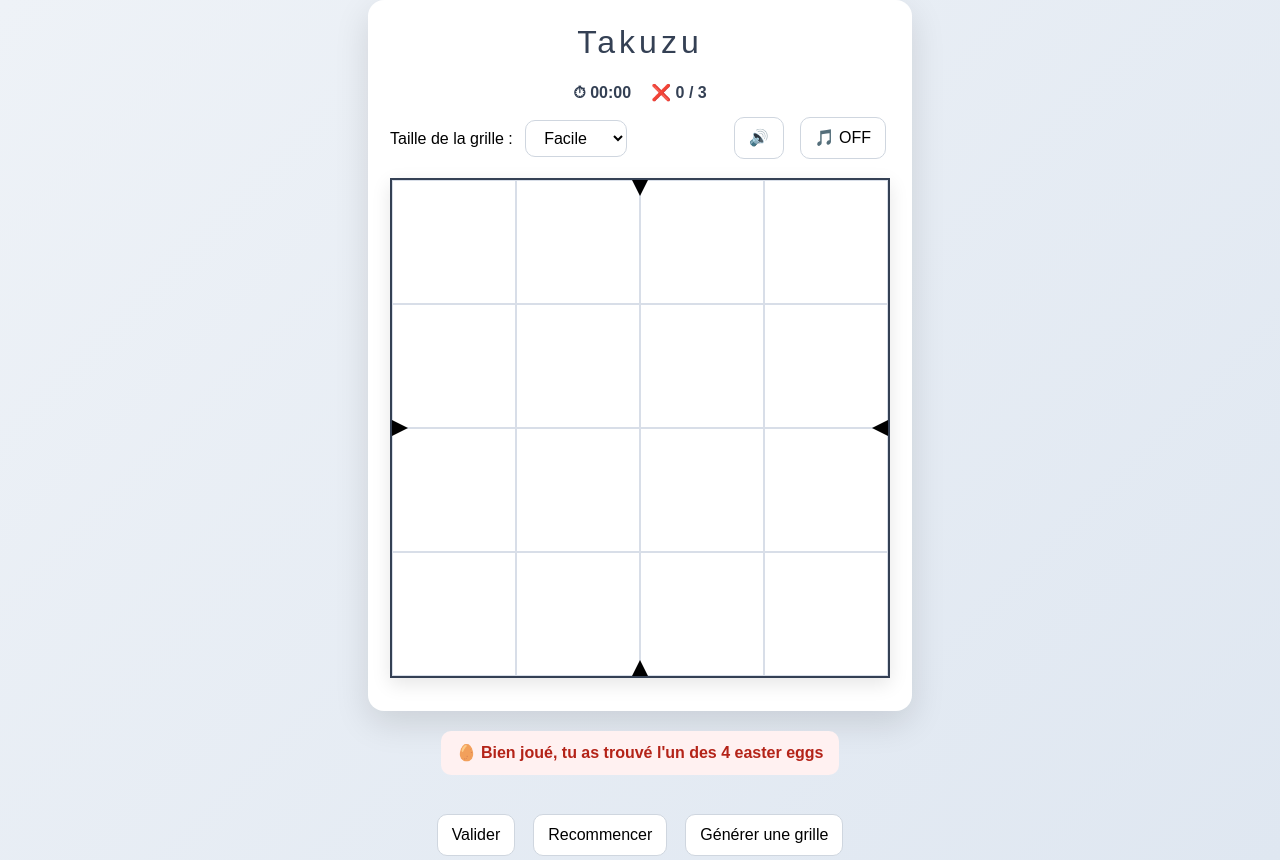
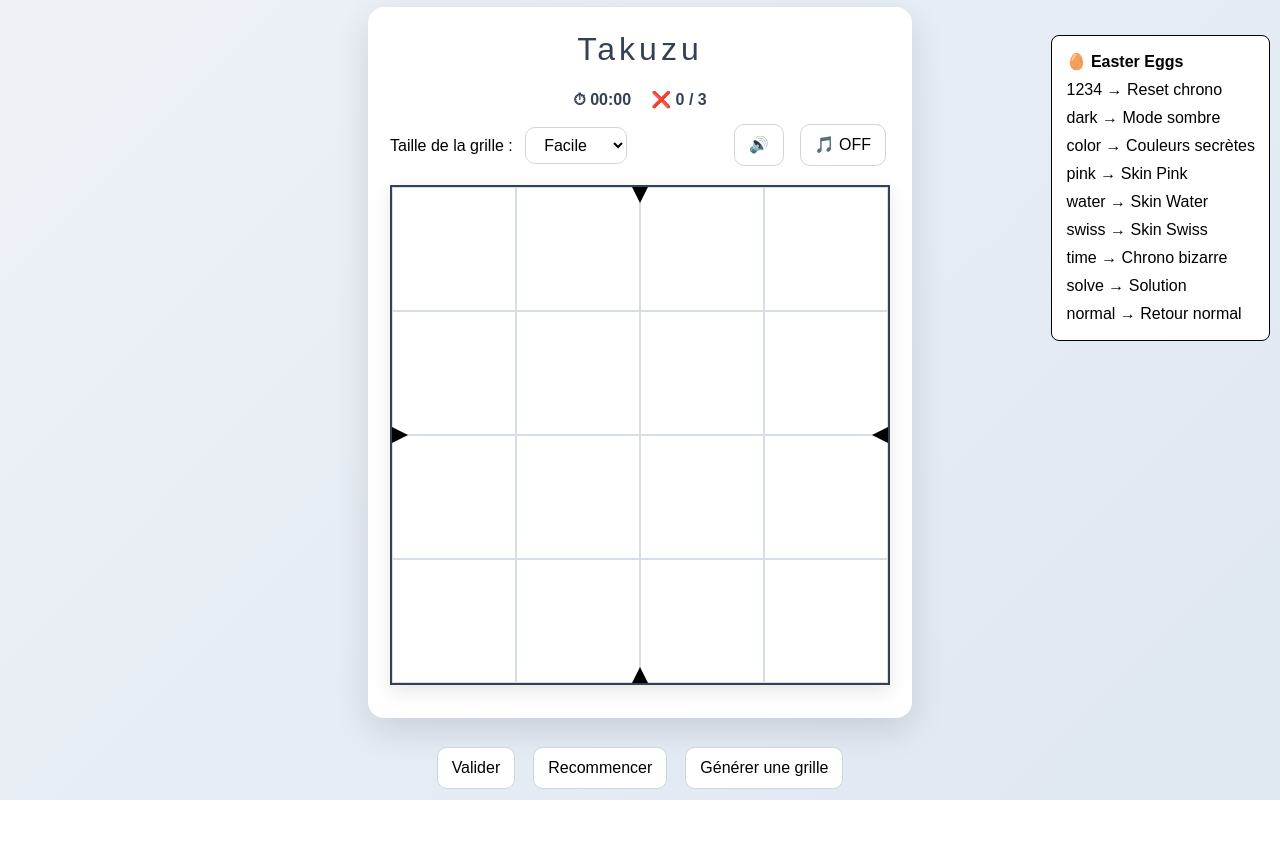
Before and after one commit to hugohausammann/TM_hugo, a Vue app in the folder TM_hugo/: page / in a window 1280 px wide. Both pictures are taken after a click on the element 1265 px from the left and 15 px from the top of the page. After the commit the page ends 800 px from the top, so only its background shows below. Built offline with nearby package versions, Linux system fonts and the light colour scheme.

Commit message:
ajouts d'autres easter eggs et amélioration

```diff
--- a/TM_hugo/src/components/Takuzu.vue
+++ b/TM_hugo/src/components/Takuzu.vue
@@ -264,10 +264,19 @@ const nombreErreurs = ref(0)
 
 const modeSombre = ref(false)
 const modeCouleur = ref(false)
+const skin = ref('')
+const chronoBizarre = ref(false)
+const afficherEasterEggs = ref(false)
 
 let code = ''
 
 window.addEventListener('keydown', (event) => {
+
+  if (event.key === ' ') {
+    code = ''
+    return
+  }
+
   code = code + event.key
 
   if (code === '1234') {
@@ -277,6 +286,7 @@ window.addEventListener('keydown', (event) => {
 
   if (code === 'dark') {
     modeSombre.value = !modeSombre.value
+    skin.value = ''
     code = ''
   }
 
@@ -285,7 +295,43 @@ window.addEventListener('keydown', (event) => {
     code = ''
   }
 
-  if (code.length >= 5) {
+  if (code === 'pink') {
+    skin.value = 'pink'
+    modeSombre.value = false
+    code = ''
+  }
+
+  if (code === 'water') {
+    skin.value = 'water'
+    modeSombre.value = false
+    code = ''
+  }
+
+  if (code === 'swiss') {
+    skin.value = 'swiss'
+    modeSombre.value = false
+    code = ''
+  }
+
+  if (code === 'time') {
+    chronoBizarre.value = !chronoBizarre.value
+    code = ''
+  }
+
+  if (code === 'solve') {
+    grille.value = solution.value.map(ligne => [...ligne])
+    code = ''
+  }
+
+  if (code === 'normal') {
+    skin.value = ''
+    modeSombre.value = false
+    modeCouleur.value = false
+    chronoBizarre.value = false
+    code = ''
+  }
+
+  if (code.length > 6) {
     code = ''
   }
 })
@@ -293,17 +339,36 @@ window.addEventListener('keydown', (event) => {
 </script>
 
 <template>
-  <div class="page" :class="{sombre: modeSombre}">
+  <div
+    class="page"
+    :class="{
+      sombre: modeSombre,
+      pink: skin === 'pink',
+      swiss: skin === 'swiss',
+      water: skin === 'water'
+    }">
     <div
       class="coin-secret"
-      @click="messageValidation = '🥚 Bien joué, tu as trouvé l\'un des 4 easter eggs'"
-    >
+      @click="afficherEasterEggs = !afficherEasterEggs"
+    ></div>
+    <div class="liste-easter-eggs" v-if="afficherEasterEggs">
+      <p><b>🥚 Easter Eggs</b></p>
+      <p>1234 → Reset chrono</p>
+      <p>dark → Mode sombre</p>
+      <p>color → Couleurs secrètes</p>
+      <p>pink → Skin Pink</p>
+      <p>water → Skin Water</p>
+      <p>swiss → Skin Swiss</p>
+      <p>time → Chrono bizarre</p>
+      <p>solve → Solution</p>
+      <p>normal → Retour normal</p>
     </div>
+
     <div class="jeu">
       <h1 class="titre">Takuzu</h1>
 
       <div class="infos-partie">
-        <span>⏱ {{ chrono }}</span>
+        <span>⏱ {{ chronoBizarre ? '99:99' : chrono }}</span>
         <span>❌ {{ nombreErreurs }} / 3</span>
       </div>
 
@@ -574,6 +639,32 @@ window.addEventListener('keydown', (event) => {
   gap: 8px;
 }
 
+.coin-secret {
+  position: fixed;
+  top: 0;
+  right: 0;
+  width: 30px;
+  height: 30px;
+  cursor: pointer;
+  z-index: 20;
+}
+
+.liste-easter-eggs {
+  position: fixed;
+  top: 35px;
+  right: 10px;
+  background: white;
+  color: black;
+  padding: 10px;
+  border: 1px solid black;
+  border-radius: 8px;
+  z-index: 20;
+}
+
+.liste-easter-eggs p {
+  margin: 4px;
+}
+
 .page.sombre {
   background: #111;
 }
@@ -589,20 +680,86 @@ window.addEventListener('keydown', (event) => {
 }
 
 .zeroSecret {
+  background: purple !important;
+}
+
+.unSecret {
+  background: green !important;
+}
+
+.page.pink {
+  background: pink;
+}
+
+.page.pink .jeu {
+  background: #ffe5f0;
+  color: purple;
+}
+
+.page.pink .zero {
+  background: hotpink;
+}
+
+.page.pink .un {
   background: purple;
 }
 
-.unSecret {
-  background: green;
+.page.pink select {
+  background: pink;
+  color: purple;
 }
 
-.coin-secret {
-  position: fixed;
-  top: 0;
-  right: 0;
-  width: 30px;
-  height: 30px;
-  cursor: pointer;
+.page.water {
+  background: lightblue;
+}
+
+.page.water .jeu {
+  background: #e0f7ff;
+  color: #006994;
+}
+
+.page.water .zero {
+  background: deepskyblue;
+}
+
+.page.water .un {
+  background: dodgerblue;
+}
+
+.page.water select {
+  background: lightblue;
+  color: #006994;
+}
+
+.page.swiss {
+  background: red;
+}
+
+.page.swiss .jeu {
+  background: white;
+  color: red;
+}
+
+.page.swiss .zero {
+  background: red;
+}
+
+.page.swiss .un {
+  background: white;
+  color: red;
+}
+
+.page.swiss select {
+  background: white;
+  color: red;
+}
+
+.page.pink .fixe,
+.page.water .fixe,
+.page.swiss .fixe,
+.page.sombre .fixe {
+  font-weight: 900;
+  font-size: 1.1em;
 }
 
 select,
```
